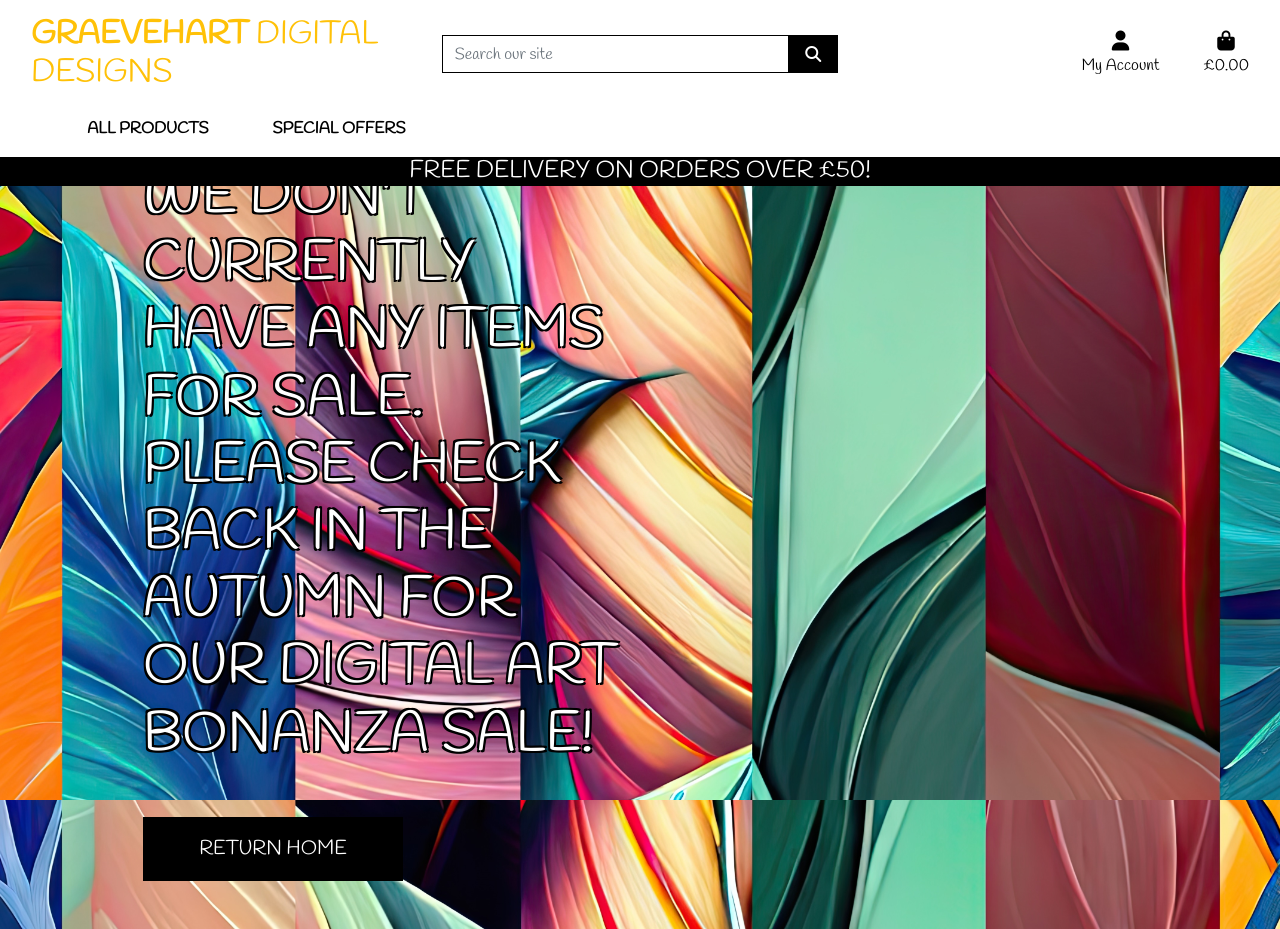
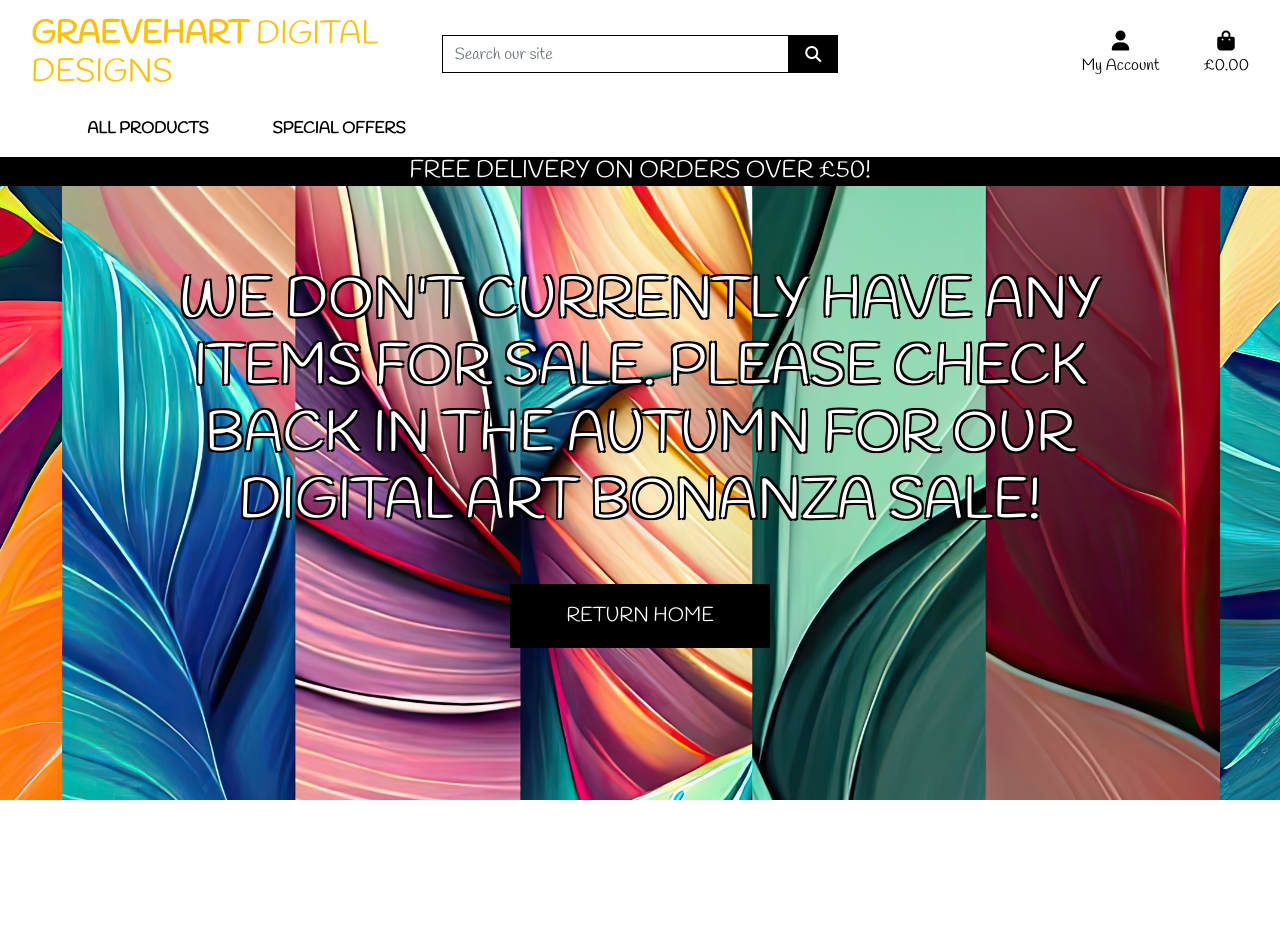
Before and after one commit to GraeA85/Graevehart, a Django app: page /products/clearance/ in a window 1280 px wide. After the commit the page ends 800 px from the top, so only its background shows below. Run offline with Django 3.2, Linux system fonts and the light colour scheme; some libraries are stand-ins or nearby versions.

Commit message:
text edit on clearance page

```diff
--- a/products/templates/products/clearance.html
+++ b/products/templates/products/clearance.html
@@ -12,7 +12,7 @@
 {% block content %}
     <div class="container h-100">
         <div class="row h-100">
-            <div class="col-7 col-md-6 my-auto">
+            <div class="col-7 col-md-12 my-auto" id="clearance-text">
                 <h1 class="display-4 logo-font text-white outline">
                    We don't currently have any items for sale. Please check back in the Autumn for our Digital Art Bonanza Sale!
                 </h1>
--- a/static/css/base.css
+++ b/static/css/base.css
@@ -41,6 +41,10 @@ body {
 
 .main-logo-link {
     width: fit-content;
+}
+
+#clearance-text {
+    text-align: center;
 }
 
 .shop-now-button {
```
